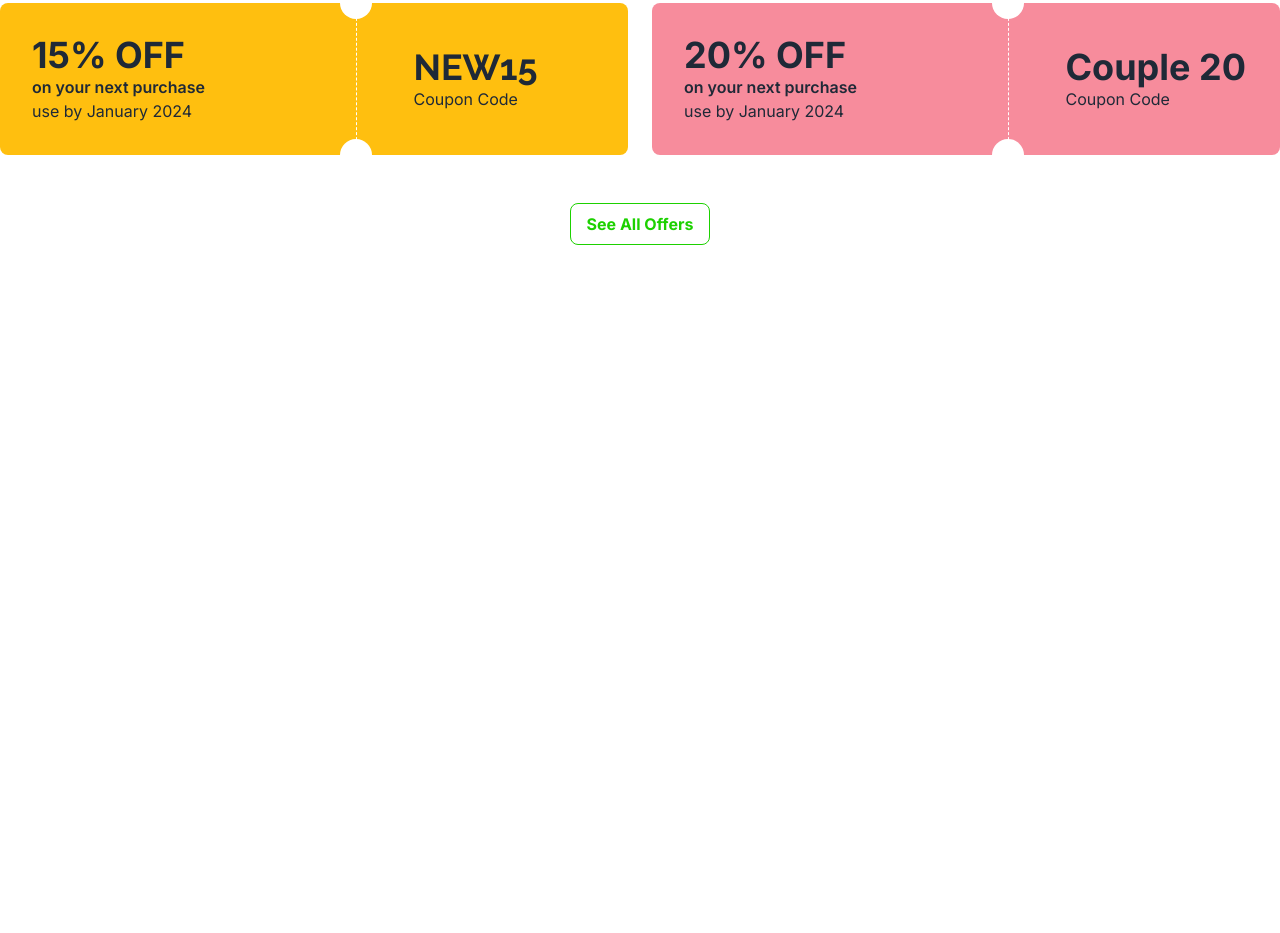
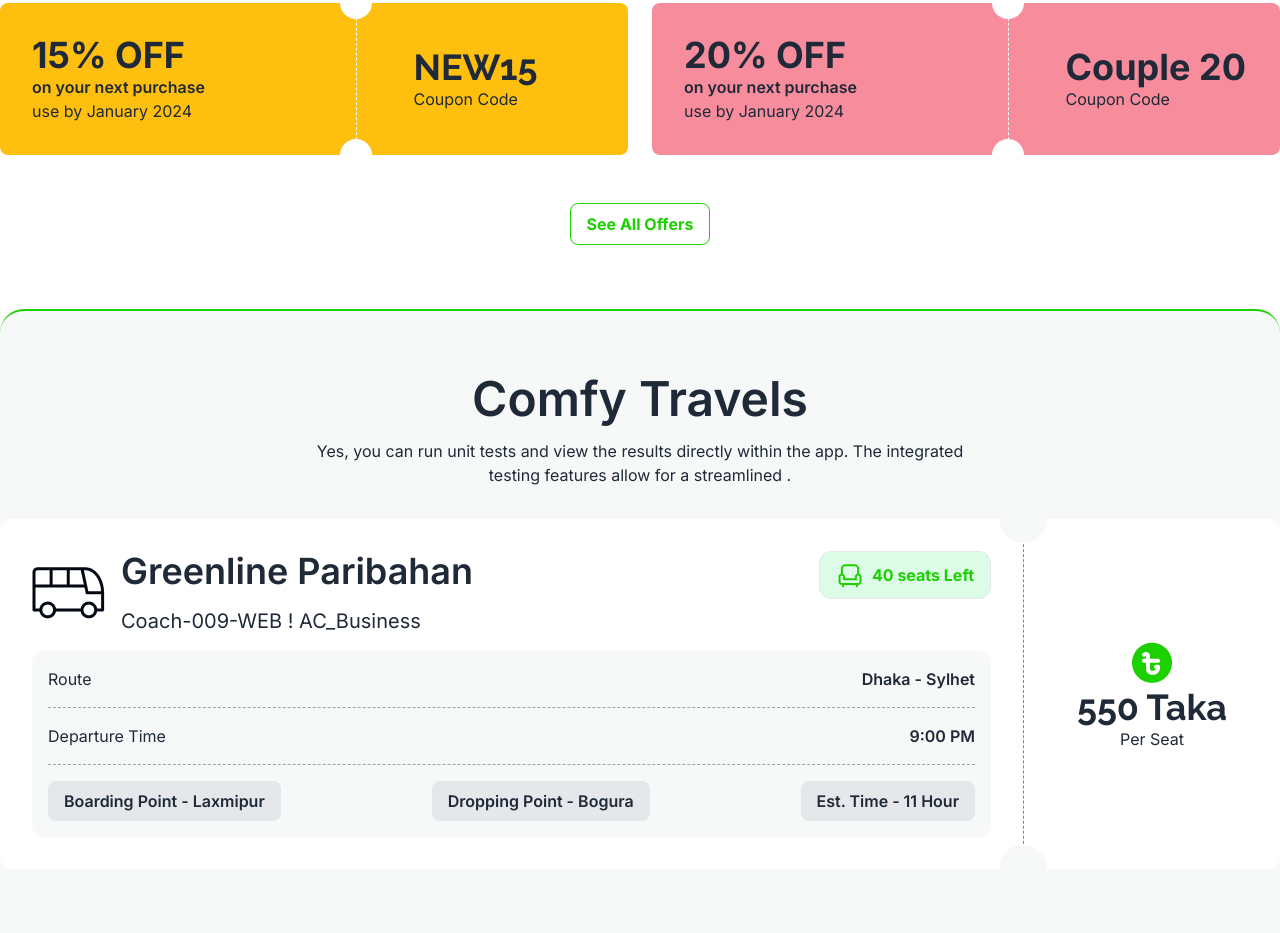
Before and after one commit to devmahmood/b9a5-smart-ticketing, a plain HTML site: page index.html in a window 1280 px wide. Shown: the part 1087-2020 px from the top of the page. Before the commit the page ends 1396 px from the top, so only its background shows below. Drawn offline with nearby package versions, Linux system fonts and the light colour scheme.

Commit message:
Seats & Time Section Added

```diff
--- a/index.html
+++ b/index.html
@@ -138,6 +138,79 @@
                     Offers</button>
             </div>
         </section>
+
+        <!-- Comfy Travel Ticket Booking System Section -->
+        <section class="border-t-2 border-[#1DD100] rounded-t-3xl pb-16  pt-16 bg-[#F7F8F8]">
+            <div class="max-w-screen-xl mx-auto">
+                <div class="text-center pb-8 space-y-4">
+                    <h2 class="text-5xl font-semibold">Comfy Travels</h2>
+                    <p>Yes, you can run unit tests and view the results directly within the app. The integrated <br>
+                        testing
+                        features allow for a streamlined .</p>
+                </div>
+
+                <!-- Seats & Time Section  -->
+                <div class="bg-white rounded-xl lg:flex">
+                    <div class="border-r border-dashed border-[#1DD100] relative p-8 lg:w-4/5">
+                        <div class="bg-[#F7F8F8] rounded-b-full w-12 h-6 absolute top-0 -right-6"></div>
+                        <div class="bg-[#F7F8F8] rounded-t-full w-12 h-6 absolute bottom-0 -right-6"></div>
+                        <div class="lg:flex justify-between pb-4">
+                            <!--Tittle -->
+                            <div class="flex items-center gap-4">
+                                <div>
+                                    <img src="./images/bus-logo.png" alt="">
+                                </div>
+                                <div class="space-y-4">
+                                    <h2 class="text-4xl font-semibold">Greenline Paribahan</h2>
+                                    <p class="text-xl">Coach-009-WEB ! AC_Business</p>
+                                </div>
+                            </div>
+                            <!-- Remaining Seats -->
+                            <div class="flex items-center gap-2 border bg-green-100 p-4 rounded-xl max-h-12">
+                                <div>
+                                    <img src="./images/seat-green.png" alt="">
+                                </div>
+                                <p class="font-bold text-[#1DD100]"><span id="seats-left">40</span> seats Left</p>
+                            </div>
+                        </div>
+                        <!-- Details -->
+                        <div class="bg-[#F7F8F8] rounded-xl px-4">
+                            <div class="flex justify-between border-dashed border-b border-gray-400 py-4">
+                                <p>Route</p>
+                                <p class="font-semibold">Dhaka - Sylhet</p>
+                            </div>
+                            <div class="flex justify-between border-dashed border-b border-gray-400 py-4">
+                                <p>Departure Time</p>
+                                <p class="font-semibold">9:00 PM</p>
+                            </div>
+                            <div class="lg:flex justify-between py-4">
+                                <div class="bg-gray-200 py-2 px-4 rounded-lg">
+                                    <p class="font-semibold">Boarding Point - Laxmipur</p>
+                                </div>
+                                <div class="bg-gray-200 py-2 px-4 rounded-lg">
+                                    <p class="font-semibold">Dropping Point - Bogura</p>
+                                </div>
+                                <div class="bg-gray-200 py-2 px-4 rounded-lg">
+                                    <p class="font-semibold">Est. Time - 11 Hour</p>
+                                </div>
+                            </div>
+                        </div>
+                    </div>
+                    <div class="p-6 lg:w-1/5 text-center space-y-4 flex justify-center items-center">
+                        <div>
+                            <div>
+                                <img class="mx-auto" src="./images/fare.png" alt="">
+                            </div>
+                            <h2 class="text-4xl font-bold raleway-font">550 Taka</h2>
+                            <p>Per Seat</p>
+                        </div>
+                    </div>
+                </div>
+
+
+
+            </div>
+        </section>
     </main>
 </body>
 
```
